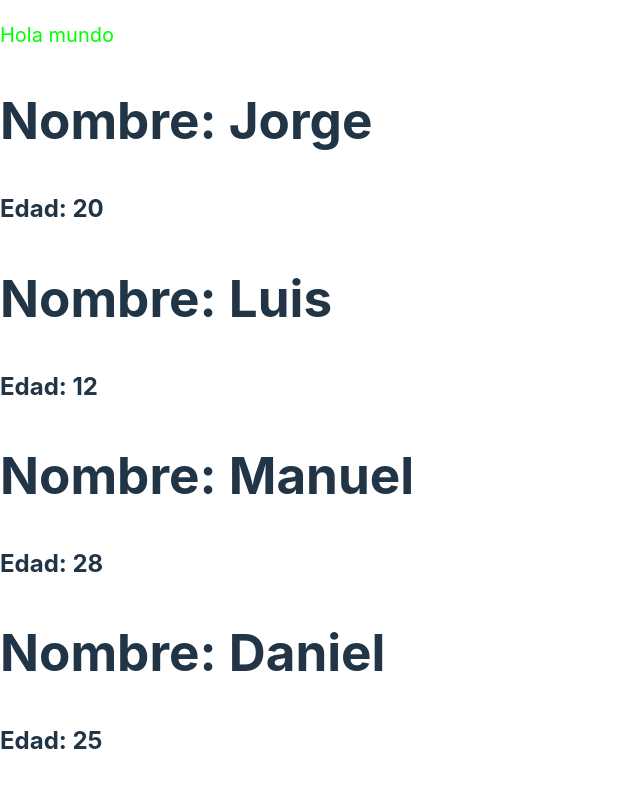
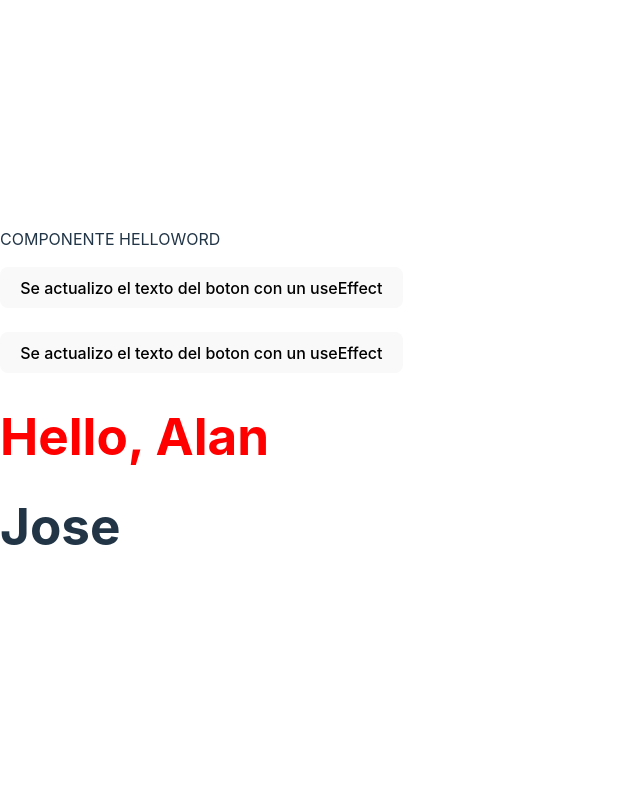
Before and after one commit to manutj/web-necodex-a, a React (Vite) app in the folder intro_frontend/react-app/mi-app-react-vite/: page / in a window 1280 px wide. Shown: the top 800 px of the page, without its empty margins (0-640 px from the left). Built offline with nearby package versions, Linux system fonts and the light colour scheme.

Commit message:
Uso de useState y useEffect

```diff
--- a/intro_frontend/react-app/mi-app-react-vite/src/App.jsx
+++ b/intro_frontend/react-app/mi-app-react-vite/src/App.jsx
@@ -1,6 +1,5 @@
 //import { useState } from 'react'
 //import './App.css'
-import React from 'react'
 import HelloWord from './components/HelloWord.jsx'
 import PropsFunction from './components/PropsFunction.jsx'
 
@@ -18,20 +17,19 @@ function App() {
 
   return(
     <>
-    {/* <HelloWord name={'Alan'} colorText={'red'} objeto={{nombre: 'Jose'}}/>
-    <PropsFunction {...InfoPersona} infoPersona={InfoPersona2}  numero={10} booleano={true}/> */}
+    <HelloWord name={'Alan'} colorText={'red'} objeto={{nombre: 'Jose'}} saludo={()=>alert('Hola mundo')}/>
+    {/* <PropsFunction {...InfoPersona} infoPersona={InfoPersona2}  numero={10} booleano={true}/> */}
 
       {/* <div className="card">
         <button onClick={() => setCount((count) => count + 1)}>
           count is {count}
         </button>
-      </div>
-      */}
-      {parrafo}
+      </div> */}
+
+      {/* {parrafo}
   <section className='tarjetas-contenedor'>
     {info.map(usuario=>{
-
-      return(
+      return usuario.edad > 18 && (
         <div className='tarjeta'>
           <h1>{`Nombre: ${usuario.nombre}`}</h1>
           <h2>{`Edad: ${usuario.edad}`}</h2>
@@ -39,7 +37,7 @@ function App() {
       )
 
     })}
-  </section>
+  </section> */}
 
     </>
   )
--- a/intro_frontend/react-app/mi-app-react-vite/src/components/HelloWord.jsx
+++ b/intro_frontend/react-app/mi-app-react-vite/src/components/HelloWord.jsx
@@ -1,4 +1,11 @@
-import React from 'react'
+//UN COMPONENTE ES UNA FUNCION (SI SE HABLA DE COMPONENETES FUNCIONALES) QUE PUEDE O NO EJECUTAR UNA LOGICA PERO SIEMPRE O CASI SIEMPRE DEBE DEVOLVER ELEMENTOS QUE PUEDAN REFLEJARSE EN LA PANTALLA
+
+
+//ESTOS COMPONENTES FUNCIONALES VIENEN A REEMPLAZAR A LOS DE TIPO CLASE
+
+
+import { useState, useEffect } from "react" // HOOK USESTATE, HOOK USEEFFECT
+
 
 //LOS PROPS DE PUEDEN UTILIZAR DE TRES MANERAS:
 
@@ -33,10 +40,34 @@ import React from 'react'
 
 //3. UTILIZAR DIRECTAMENTE LA DESTRUCTURACION EN LOS PARENTESIS
 
-const HelloWord = ({name, colorText, objeto}) => {
+const HelloWord = ({name, colorText, objeto, saludo}) => {
+
+
+  // EL ESTADO es un valor de cualquier tipo que puede tener un valor por defecto o no tenerlo y ademas se puede actualizar cuanto veces nosotros lo necesitemos y con cualquier tipo de dato
+  const [texto, setTexto] = useState('Haz click para cambiar el estado') // => VALOR POR DEFECTO ESTA EN LOS PARENTESIS
+
+const [edad, setEdad] = useState(0) // Valor por defecto
+
+
+//ACCION QUE SE REALIZA CUANDO EL COMPONENTE SE HA RENDERIZADO Y MONTADO EN EL DOM
+useEffect(() => {
+  console.log('Se monto el componente funcional sin dependencias')
+  setTimeout(()=>{
+    setTexto('Se actualizo el texto del boton con un useEffect')
+  }, 5000)
+}, [])
+
+useEffect(() => {
+  console.log('Se monto el componente funcional con depencias')
+}, [texto])
+
   return (
     <>
      <p>COMPONENTE HELLOWORD</p>
+     <button onClick={()=>setTexto('Otro texto para el boton')}>{`${texto}`}</button>
+     <br />
+     <br />
+     <button onClick={()=>setTexto('Otro texto para el boton 2')}>{`${texto}`}</button>
     <h1 style={{color: colorText}}>Hello, {name}</h1>
     <h1>{objeto.nombre}</h1>
     </>
--- a/intro_frontend/react-app/mi-app-react-vite/src/components/PropsFunction.jsx
+++ b/intro_frontend/react-app/mi-app-react-vite/src/components/PropsFunction.jsx
@@ -1,4 +1,4 @@
-import React from 'react'
+
 
 const PropsFunction = ({numero, booleano, nombre, pais, edad, infoPersona:{nombreV,paisV,edadV}}) => {
   return (
```
